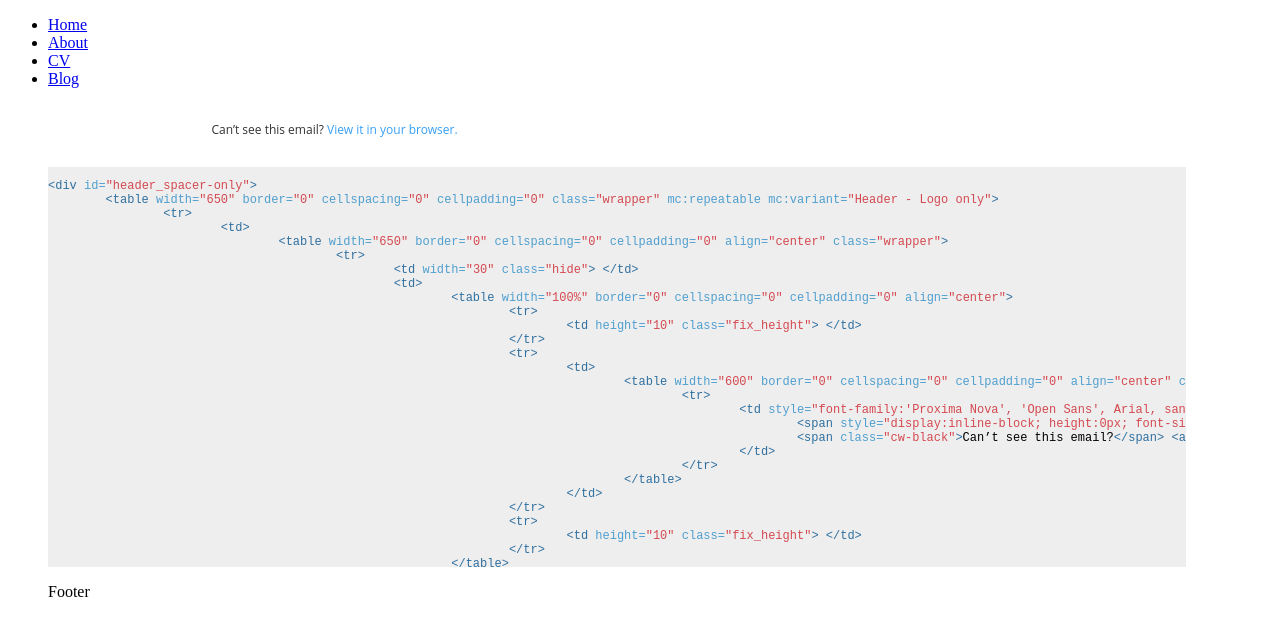
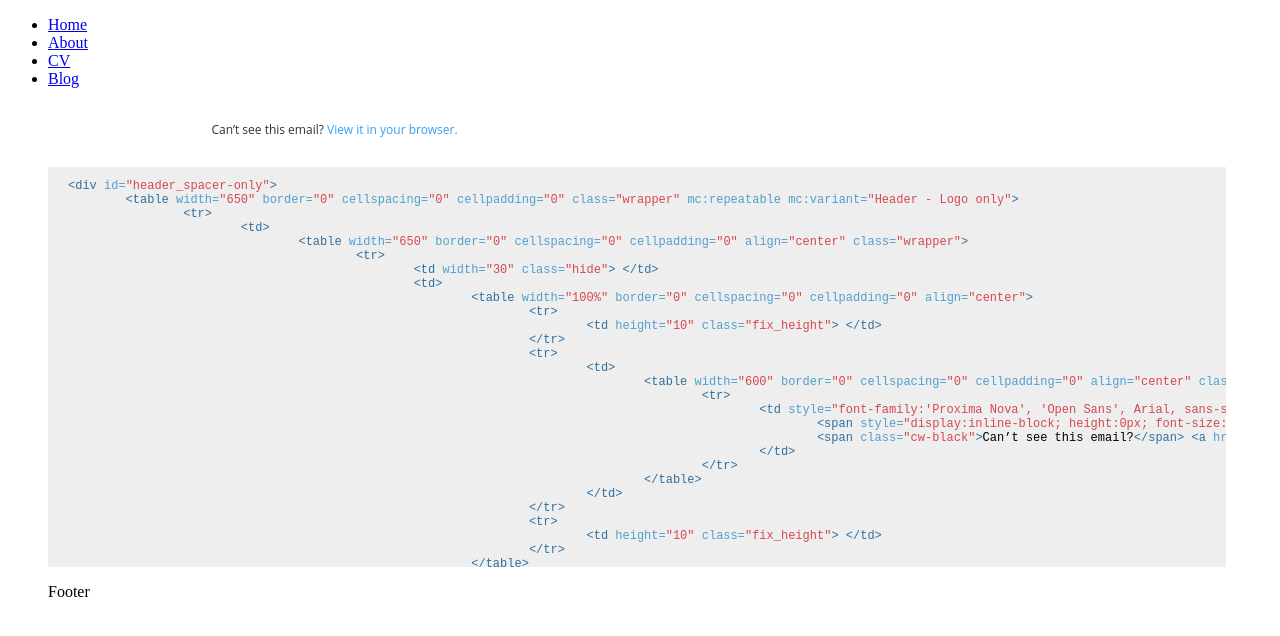
Before and after one commit to alysonnakamura/puddle-for-email, a Jekyll site: the page built from docs/index.html, in a window 1280 px wide. Shown: the top 636 px of the page. Built offline with Jekyll 4.4.1, drawn with Linux system fonts in a browser that asks for light colours.

Commit message:
Update styles.css

```diff
--- a/docs/css/styles.css
+++ b/docs/css/styles.css
@@ -3,4 +3,5 @@
   width:90%;
   max-height:400px;
   overflow:scroll;
+  padding: 0 20px;
 }
```
